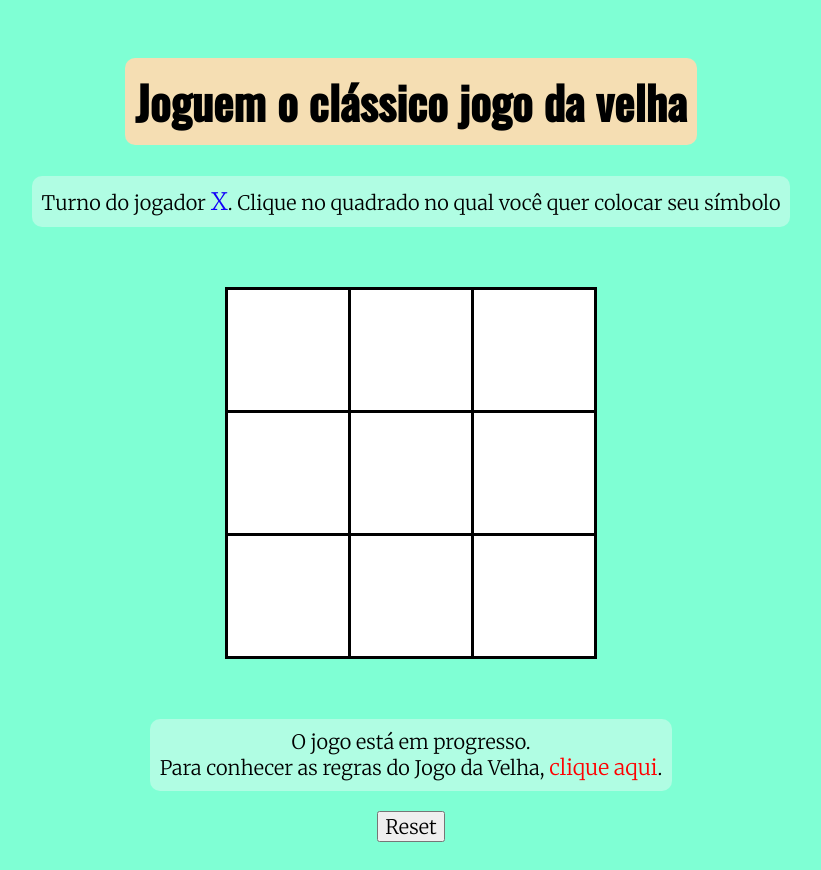
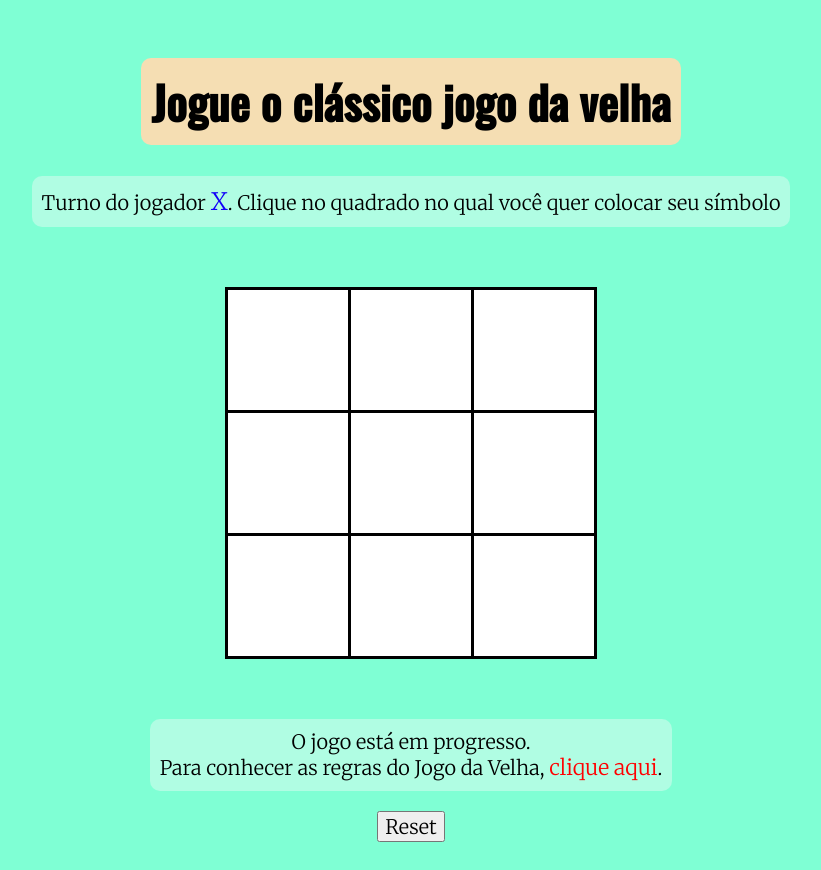
Before and after one commit to Joao-Pedro-Castelli/Jogo-da-velha, a plain HTML site: page index.html in a window 1280 px wide. Shown: the whole page, without its empty margins (229-1050 px from the left). Drawn offline with nearby package versions, Linux system fonts and the light colour scheme.

Commit message:
Tirei o "m" de "Joguem" no pseudo-header do site

```diff
--- a/index.html
+++ b/index.html
@@ -9,7 +9,7 @@
 </head>
 <body>
     <div id="tex">
-        <h1>Joguem o clássico jogo da velha</h1>
+        <h1>Jogue o clássico jogo da velha</h1>
         <p>Turno do jogador <span>X</span>. Clique no quadrado no qual você quer colocar seu símbolo</p>
     </div>
     <div class="jogo">
```
